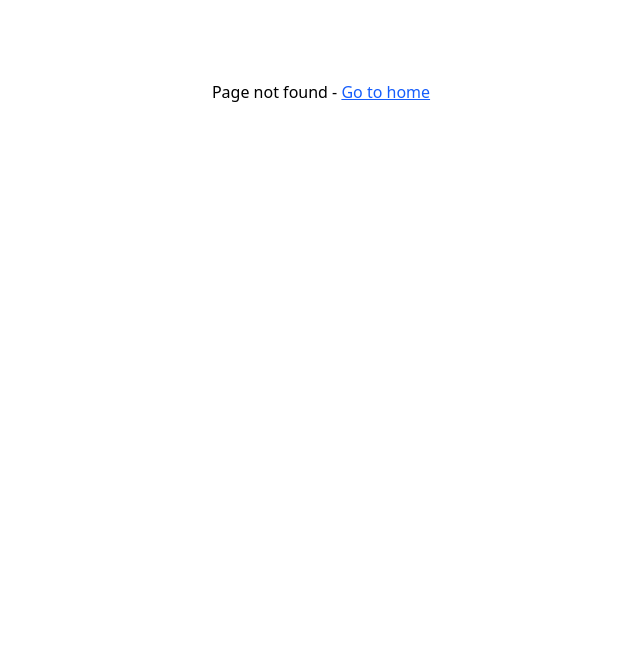
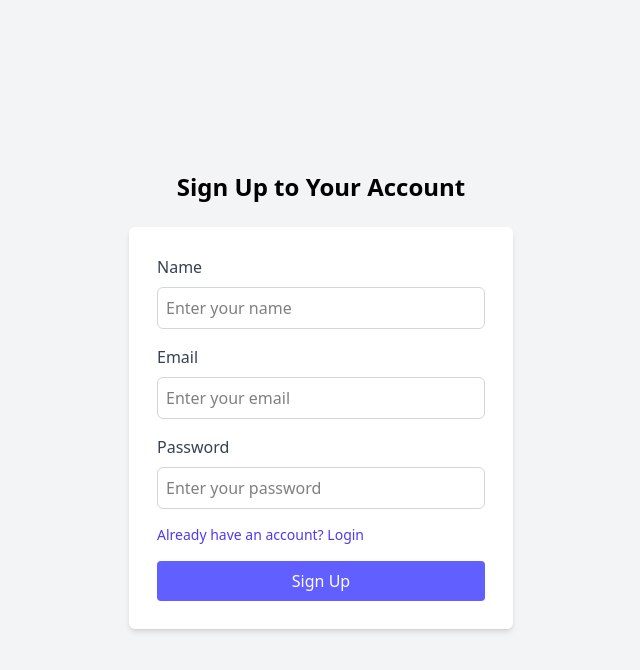
Before and after one commit to Darshil122/E-commerce, a React (Vite) app: page /Login in a window 1280 px wide. Before the commit this address had no page. Shown: the top 670 px of the page, without its empty margins (319-959 px from the left). Built offline with nearby package versions, Linux system fonts and the light colour scheme.

Commit message:
Create SignUp and login

```diff
--- a/src/App.jsx
+++ b/src/App.jsx
@@ -1,61 +1,96 @@
-import React from "react";
-import { BrowserRouter, Routes, Route } from "react-router-dom";
+import React, { useState } from "react";
+import {
+  BrowserRouter,
+  Routes,
+  Route,
+  Navigate,
+  useLocation,
+} from "react-router-dom";
 import Navbar from "./components/Navbar";
 import Cart from "./pages/Cart";
-// import About from "./pages/About";
 import Contact from "./pages/Contact";
 import Home from "./pages/Home";
 import ProductDetail from "./pages/Product";
 import ErrorPage from "./pages/ErrorPage";
+import UserAuth from "./Auth/UserAuth";
 
 function App() {
+  const [isLoggedIn, setIsLoggedIn] = useState(
+    localStorage.getItem("isLoggedIn") === "true"
+  );
+
+  const handleLogin = () => {
+    setIsLoggedIn(true);
+    localStorage.setItem("isLoggedIn", "true");
+  };
+
+  const handleLogout = () => {
+    setIsLoggedIn(false);
+    localStorage.removeItem("isLoggedIn");
+  };
+
+  const location = useLocation();
+  const hideNavbar =
+    location.pathname === "/Login" ||
+    location.pathname === "/404" ||
+    location.pathname === "*" ||
+    !isLoggedIn;
+
   return (
-    <BrowserRouter>
+    <>
+      {!hideNavbar && (
+        <Navbar isLoggedIn={isLoggedIn} onLogout={handleLogout} />
+      )}
       <Routes>
+        <Route
+          path="/Login"
+          element={
+            isLoggedIn ? (
+              <Navigate to="/" />
+            ) : (
+              <UserAuth onLogin={handleLogin} />
+            )
+          }
+        />
         <Route
           path="/"
           element={
-            <>
-              <Navbar /> <Home />
-            </>
+            <PrivateRoute isLoggedIn={isLoggedIn}>
+              <Home />
+            </PrivateRoute>
           }
         />
         <Route
           path="/product/:id"
           element={
-            <>
-              <Navbar /> <ProductDetail />
-            </>
+            <PrivateRoute isLoggedIn={isLoggedIn}>
+              <ProductDetail />
+            </PrivateRoute>
           }
         />
-        {/* <Route
-          path="/About"
-          element={
-            <>
-              <Navbar /> <About />
-            </>
-          }
-        /> */}
         <Route
           path="/Contact"
           element={
-            <>
-              <Navbar /> <Contact />
-            </>
+            <PrivateRoute isLoggedIn={isLoggedIn}>
+              <Contact />
+            </PrivateRoute>
           }
         />
         <Route
           path="/cart"
           element={
-            <>
-              <Navbar /> <Cart />
-            </>
+            <PrivateRoute isLoggedIn={isLoggedIn}>
+              <Cart />
+            </PrivateRoute>
           }
         />
         <Route path="*" element={<ErrorPage />} />
       </Routes>
-    </BrowserRouter>
+    </>
   );
 }
+const PrivateRoute = ({ isLoggedIn, children }) => {
+  return isLoggedIn ? children : <Navigate to="/Login" />;
+};
 
 export default App;
--- /dev/null
+++ b/src/Auth/UserAuth.jsx
@@ -0,0 +1,129 @@
+import React, { useState } from "react";
+import { useForm } from "react-hook-form";
+import { useNavigate } from "react-router-dom";
+
+const UserAuth = ({onLogin}) => {
+  const [action, setAction] = useState("Sign Up");
+  const navigate = useNavigate();
+
+  const {
+    register,
+    handleSubmit,
+    reset,
+    formState: { errors },
+  } = useForm();
+
+  const formSubmit = (data) => {
+    if (action === "Sign Up") {
+      localStorage.setItem("userData", JSON.stringify(data));
+      alert("Account created successfully!");
+      reset();
+    } else {
+      const stored = JSON.parse(localStorage.getItem("userData"));
+      if (
+        stored?.email === data.email &&
+        stored?.password === data.password
+      ) {
+        onLogin();
+        navigate("/");
+        alert(`Welcome back, ${stored.name || "User"}!`);
+      } else {
+        alert("Invalid login credentials.");
+      }
+      reset();
+    }
+  };
+
+  return (
+    <div className="bg-gray-100 min-h-screen flex flex-col items-center justify-center px-4">
+      <h1 className="font-bold text-2xl mb-6">{action} to Your Account</h1>
+      <form
+        className="bg-white p-7 rounded-md shadow-md w-full max-w-sm"
+        onSubmit={handleSubmit(formSubmit)}
+      >
+        {action === "Sign Up" && (
+          <div className="mb-4">
+            <label htmlFor="name" className="block text-gray-700 font-medium pb-2">
+              Name
+            </label>
+            <input
+              {...register("name", { required: "Name is required" })}
+              type="text"
+              name="name"
+              id="name"
+              className="w-full border border-gray-300 rounded-md p-2 focus:outline-none focus:ring-2 focus:ring-indigo-400"
+              placeholder="Enter your name"
+            />
+            {errors.name && (
+              <span className="text-red-500 text-sm">{errors.name.message}</span>
+            )}
+          </div>
+        )}
+
+        <div className="mb-4">
+          <label htmlFor="email" className="block text-gray-700 font-medium pb-2">
+            Email
+          </label>
+          <input
+            {...register("email", {
+              required: "Email is required",
+              pattern: {
+                value: /^\S+@\S+$/i,
+                message: "Invalid email format",
+              },
+            })}
+            type="email"
+            name="email"
+            id="email"
+            className="w-full border border-gray-300 rounded-md p-2 focus:outline-none focus:ring-2 focus:ring-indigo-400"
+            placeholder="Enter your email"
+          />
+          {errors.email && (
+            <span className="text-red-500 text-sm">{errors.email.message}</span>
+          )}
+        </div>
+
+        <div className="mb-4">
+          <label htmlFor="password" className="block text-gray-700 font-medium pb-2">
+            Password
+          </label>
+          <input
+            {...register("password", {
+              required: "Password is required",
+              minLength: {
+                value: 6,
+                message: "Password must be at least 6 characters",
+              },
+            })}
+            type="password"
+            name="password"
+            id="password"
+            className="w-full border border-gray-300 rounded-md p-2 focus:outline-none focus:ring-2 focus:ring-indigo-400"
+            placeholder="Enter your password"
+          />
+          {errors.password && (
+            <span className="text-red-500 text-sm">{errors.password.message}</span>
+          )}
+        </div>
+
+        <p
+          className="mb-4 text-indigo-600 cursor-pointer text-sm"
+          onClick={() => setAction(action === "Login" ? "Sign Up" : "Login")}
+        >
+          {action === "Login"
+            ? "New user? Create an account"
+            : "Already have an account? Login"}
+        </p>
+
+        <button
+          type="submit"
+          className="w-full bg-indigo-500 text-white font-medium py-2 px-4 rounded hover:bg-indigo-600 transition duration-200"
+        >
+          {action}
+        </button>
+      </form>
+    </div>
+  );
+};
+
+export default UserAuth;
--- a/src/components/Navbar.jsx
+++ b/src/components/Navbar.jsx
@@ -3,7 +3,7 @@ import { NavLink } from "react-router-dom";
 import { ShoppingCartIcon, ListIcon, XIcon } from "@phosphor-icons/react";
 import { useSelector } from "react-redux";
 
-const Navbar = () => {
+const Navbar = ({ isLoggedIn, onLogout }) => {
   const [menuOpen, setMenuOpen] = useState(false);
   const cartItems = useSelector((state) => state.cart.items);
   const totalItems = cartItems.reduce((x, item) => x + item.quantity, 0);
@@ -13,29 +13,35 @@ const Navbar = () => {
       <div className="flex justify-between items-center">
         <h1 className="text-2xl font-bold">Online Shopping</h1>
         {/* Toggle button for mobile menu */}
-        <button
-          className="md:hidden"
-          onClick={() => setMenuOpen(!menuOpen)}
-        >
+        <button className="md:hidden" onClick={() => setMenuOpen(!menuOpen)}>
           {menuOpen ? <XIcon size={24} /> : <ListIcon size={24} />}
         </button>
         {/* Menu links - hidden on small screens */}
         <div className="hidden md:flex items-center gap-5">
-          <NavLinks totalItems={totalItems} />
+          <NavLinks
+            totalItems={totalItems}
+            isLoggedIn={isLoggedIn}
+            onLogout={onLogout}
+          />
         </div>
       </div>
 
       {/* Mobile menu - shown only when menuOpen is true */}
       {menuOpen && (
         <div className="flex flex-col mt-3 gap-3 md:hidden">
-          <NavLinks totalItems={totalItems} onLinkClick={() => setMenuOpen(false)} />
+          <NavLinks
+            totalItems={totalItems}
+            isLoggedIn={isLoggedIn}
+            onLogout={onLogout}
+            onLinkClick={() => setMenuOpen(false)}
+          />
         </div>
       )}
     </nav>
   );
 };
 
-const NavLinks = ({ totalItems, onLinkClick }) => (
+const NavLinks = ({ totalItems, onLinkClick, isLoggedIn, onLogout }) => (
   <>
     <NavLink
       to="/"
@@ -51,6 +57,24 @@ const NavLinks = ({ totalItems, onLinkClick }) => (
     >
       Contact
     </NavLink>
+
+    {!isLoggedIn && (
+      <NavLink
+        to="/Login"
+        className={({ isActive }) =>
+          isActive ? "text-amber-500" : "text-white"
+        }
+        onClick={onLinkClick}
+      >
+        Login
+      </NavLink>
+    )}
+
+    {isLoggedIn && (
+      <button onClick={onLogout} className="hover:underline">
+        Logout
+      </button>
+    )}
     <NavLink
       to="/cart"
       className={({ isActive }) => (isActive ? "text-amber-500" : "text-white")}
--- a/src/main.jsx
+++ b/src/main.jsx
@@ -4,9 +4,12 @@ import "./index.css";
 import App from "./App.jsx";
 import { Provider } from "react-redux";
 import store from "./store/Store.js";
+import { BrowserRouter } from "react-router-dom";
 
 createRoot(document.getElementById("root")).render(
+  <BrowserRouter>
   <Provider store={store}>
     <App />
   </Provider>
+  </BrowserRouter>
 );
```
